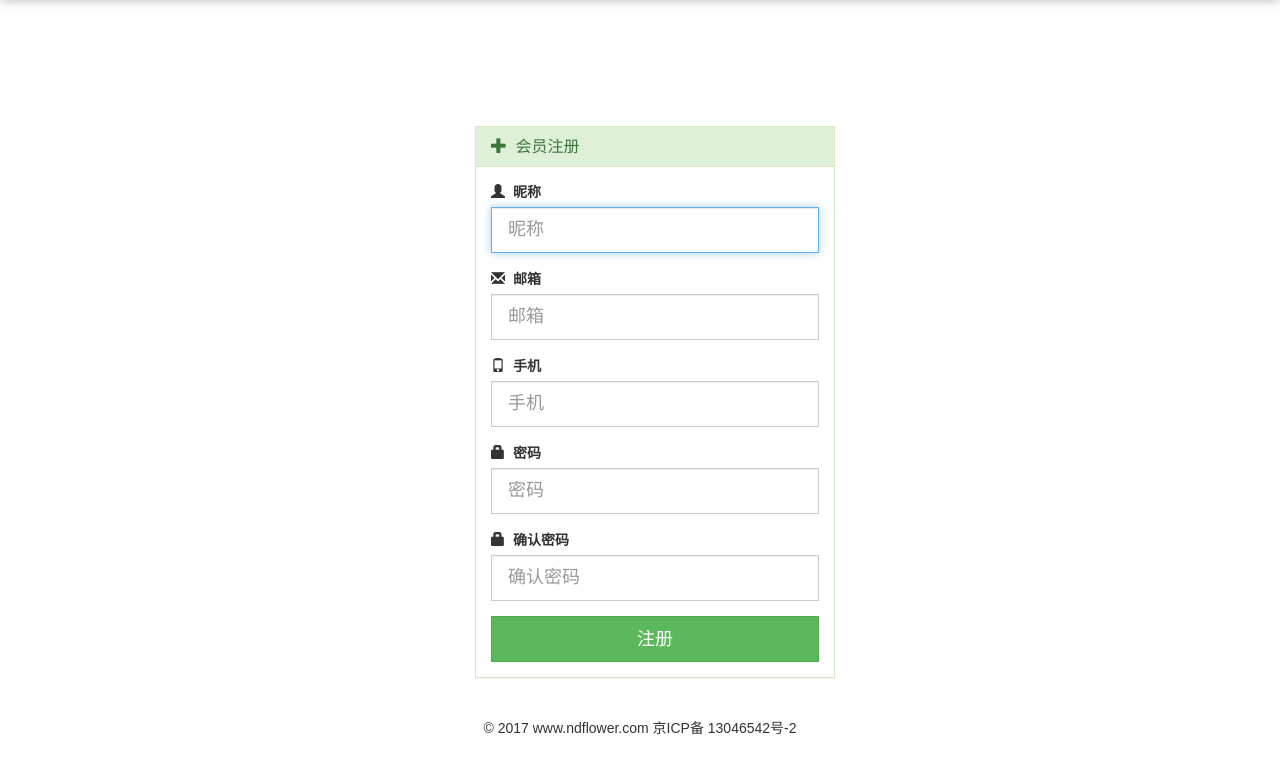
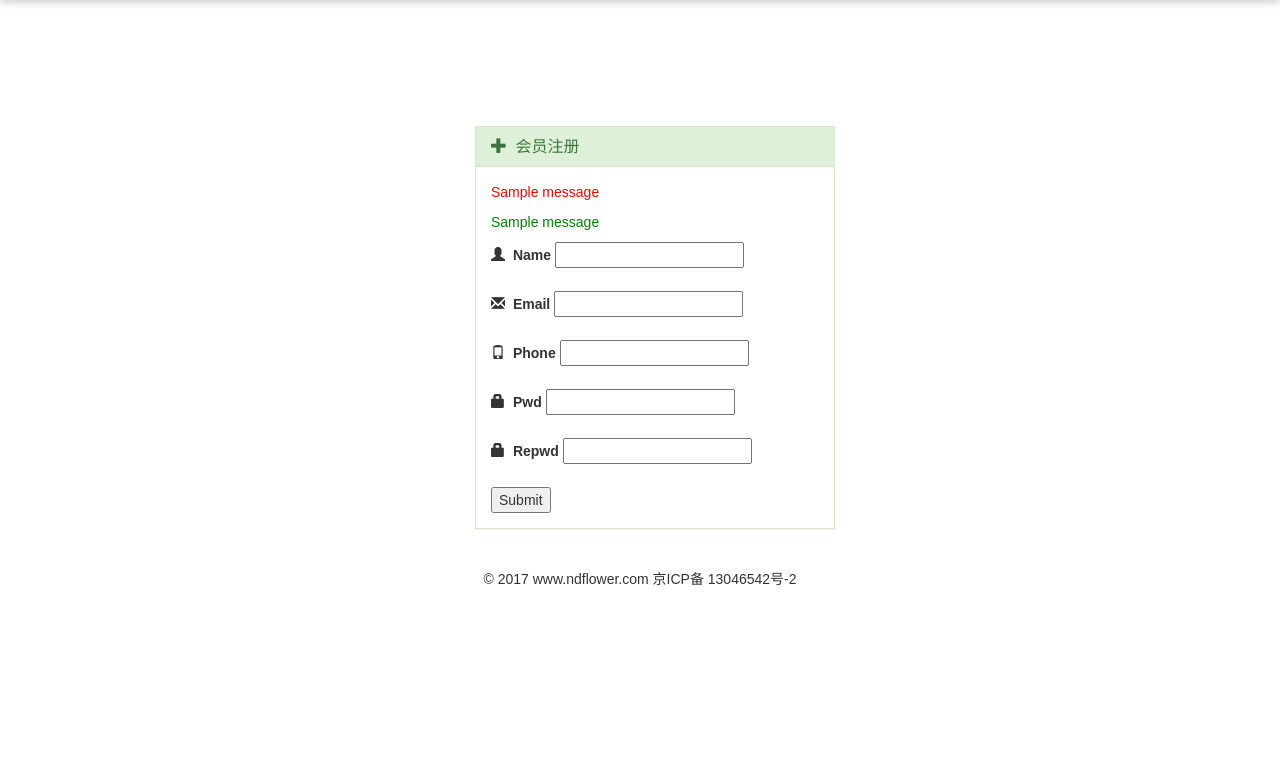
Before and after one commit to zhangyage/movie, a Python web app: template movie/app/templates/home/register.html in a window 1280 px wide. Shown: the part 70-838 px from the top of the page. After the commit the page ends 656 px from the top, so only its background shows below. Run offline with Jinja, Linux system fonts and the light colour scheme; the template is opened without the code that fills it, so the values that code supplies are empty, except form fields; tables that the repository leaves empty hold one stand-in row (values such as "Sample post"); one stand-in notice (Sample message) is shown; form fields are guessed from the names that the template uses; some libraries are stand-ins or nearby versions.

Commit message:
注册模块

```diff
--- a/movie/app/templates/home/register.html
+++ b/movie/app/templates/home/register.html
@@ -8,34 +8,66 @@
                     <h3 class="panel-title"><span class="glyphicon glyphicon-plus"></span>&nbsp;会员注册</h3>
                 </div>
                 <div class="panel-body">
-                    <form role="form">
+                	{% for msg in get_flashed_messages(category_filter=["err"]) %}
+	                <p style="color:red;">{{ msg }}</p>
+	                {% endfor %}
+	                {% for msg in get_flashed_messages(category_filter=["OK"]) %}
+	                <p style="color:green;">{{ msg }}</p>
+	                {% endfor %}
+                    <form role="form" method="post">
                         <fieldset>
                             <div class="form-group">
-                                <label for="input_name"><span class="glyphicon glyphicon-user"></span>&nbsp;昵称</label>
-                                <input id="input_name" class="form-control input-lg" placeholder="昵称" name="name" type="text" autofocus>
+                                <label for="input_name"><span class="glyphicon glyphicon-user"></span>&nbsp;{{ form.name.label }}</label>
+                                {{ form.name }}
+                                {% for err in form.name.errors %}
+					                <div class="col-md-12">
+					                    <font style="color:red">{{ err }}</font>
+					                </div>
+					            {% endfor %}
                             </div>
                             <div class="col-md-12" id="error_name"></div>
                             <div class="form-group">
-                                <label for="input_email"><span class="glyphicon glyphicon-envelope"></span>&nbsp;邮箱</label>
-                                <input id="input_email" class="form-control input-lg" placeholder="邮箱" name="email" type="email" autofocus>
+                                <label for="input_email"><span class="glyphicon glyphicon-envelope"></span>&nbsp;{{ form.email.label }}</label>
+                                {{ form.email }}
+                                {% for err in form.email.errors %}
+					                <div class="col-md-12">
+					                    <font style="color:red">{{ err }}</font>
+					                </div>
+					            {% endfor %}
                             </div>
                             <div class="col-md-12" id="error_email"></div>
                             <div class="form-group">
-                                <label for="input_phone"><span class="glyphicon glyphicon-phone"></span>&nbsp;手机</label>
-                                <input id="input_phone" class="form-control input-lg" placeholder="手机" name="phone" type="text" autofocus>
+                                <label for="input_phone"><span class="glyphicon glyphicon-phone"></span>&nbsp;{{ form.phone.label }}</label>
+                                 {{ form.phone }}
+                                 {% for err in form.phone.errors %}
+					                <div class="col-md-12">
+					                    <font style="color:red">{{ err }}</font>
+					                </div>
+					             {% endfor %}
                             </div>
                             <div class="col-md-12" id="error_phone"></div>
                             <div class="form-group">
-                                <label for="input_password"><span class="glyphicon glyphicon-lock"></span>&nbsp;密码</label>
-                                <input id="input_password" class="form-control input-lg" placeholder="密码" name="password" type="password" value="">
+                                <label for="input_password"><span class="glyphicon glyphicon-lock"></span>&nbsp;{{ form.pwd.label }}</label>
+                                 {{ form.pwd }}
+                                 {% for err in form.pwd.errors %}
+					                <div class="col-md-12">
+					                    <font style="color:red">{{ err }}</font>
+					                </div>
+					            {% endfor %}
                             </div>
                             <div class="col-md-12" id="error_password"></div>
                             <div class="form-group">
-                                <label for="input_repassword"><span class="glyphicon glyphicon-lock"></span>&nbsp;确认密码</label>
-                                <input id="input_repassword" class="form-control input-lg" placeholder="确认密码" name="repassword" type="password" value="">
+                                <label for="input_repassword"><span class="glyphicon glyphicon-lock"></span>&nbsp;{{ form.repwd.label }}</label>
+                                 {{ form.repwd }}
+                                 {% for err in form.repwd.errors %}
+					                <div class="col-md-12">
+					                    <font style="color:red">{{ err }}</font>
+					                </div>
+					             {% endfor %}
                             </div>
                             <div class="col-md-12" id="error_repassword"></div>
-                            <a href="{{ url_for('home.user') }}" class="btn btn-lg btn-success btn-block">注册</a>
+                            {{ form.submit }}
+                            {{ form.csrf_token }}
                         </fieldset>
                     </form>
                 </div>
```
